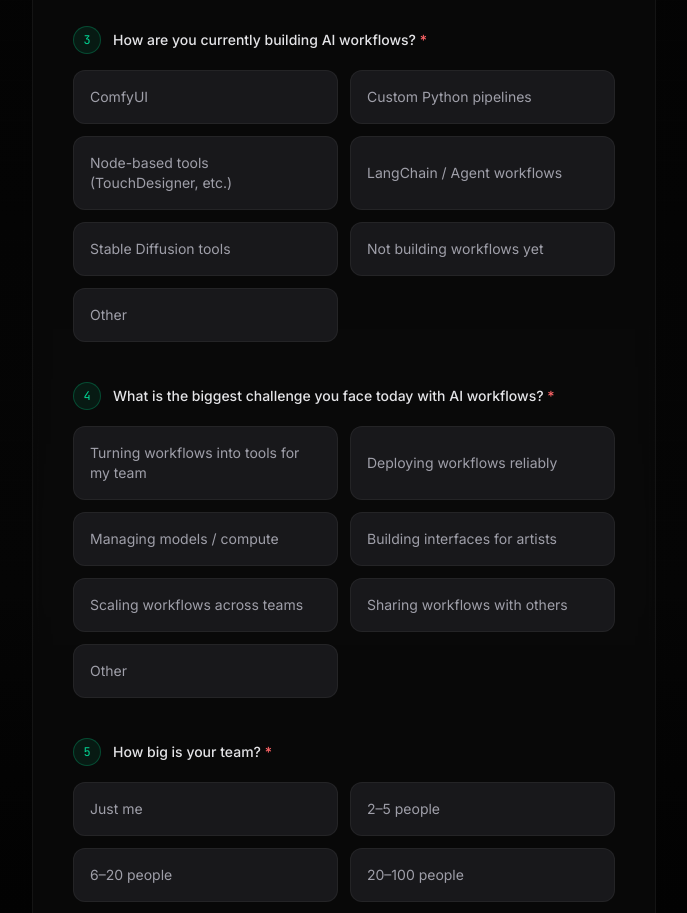
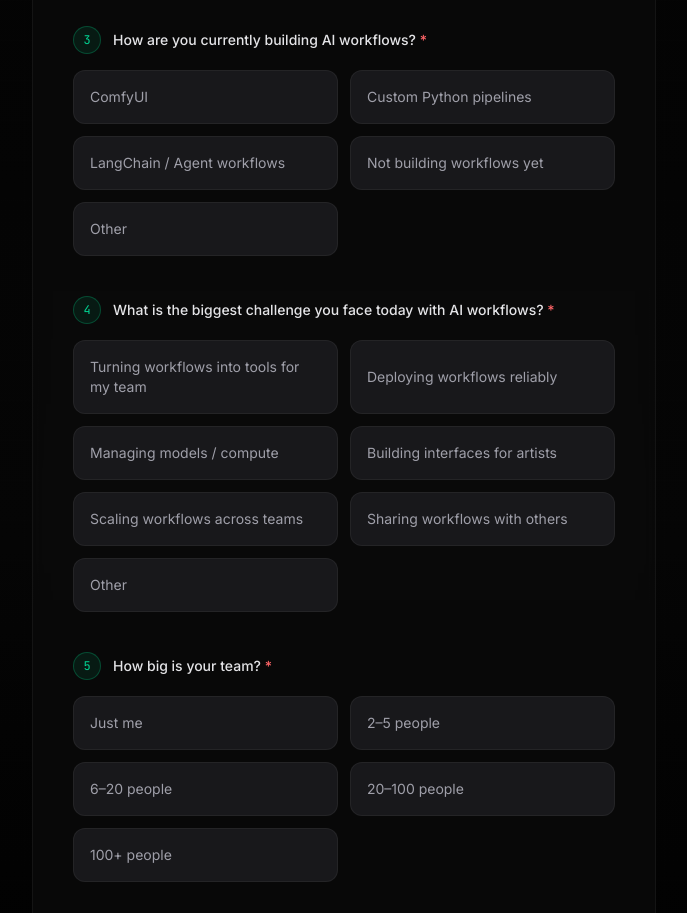
Before and after one commit to FlowScale-AI/flowscale-ai-os-web, a Next.js app: page /onboarding in a window 1280 px wide. Shown: the part 1240-2153 px from the top of the page, without its empty margins (296-983 px from the left). Built offline with nearby package versions, Linux system fonts and the light colour scheme; no server answers; the database is empty; sample sign-in values are in the browser's storage.

Commit message:
changes in onboarding form

```diff
--- a/src/app/onboarding/page.tsx
+++ b/src/app/onboarding/page.tsx
@@ -320,9 +320,7 @@
                                     options={[
                                         "ComfyUI",
                                         "Custom Python pipelines",
-                                        "Node-based tools (TouchDesigner, etc.)",
                                         "LangChain / Agent workflows",
-                                        "Stable Diffusion tools",
                                         "Not building workflows yet",
                                         "Other",
                                     ]}
```
